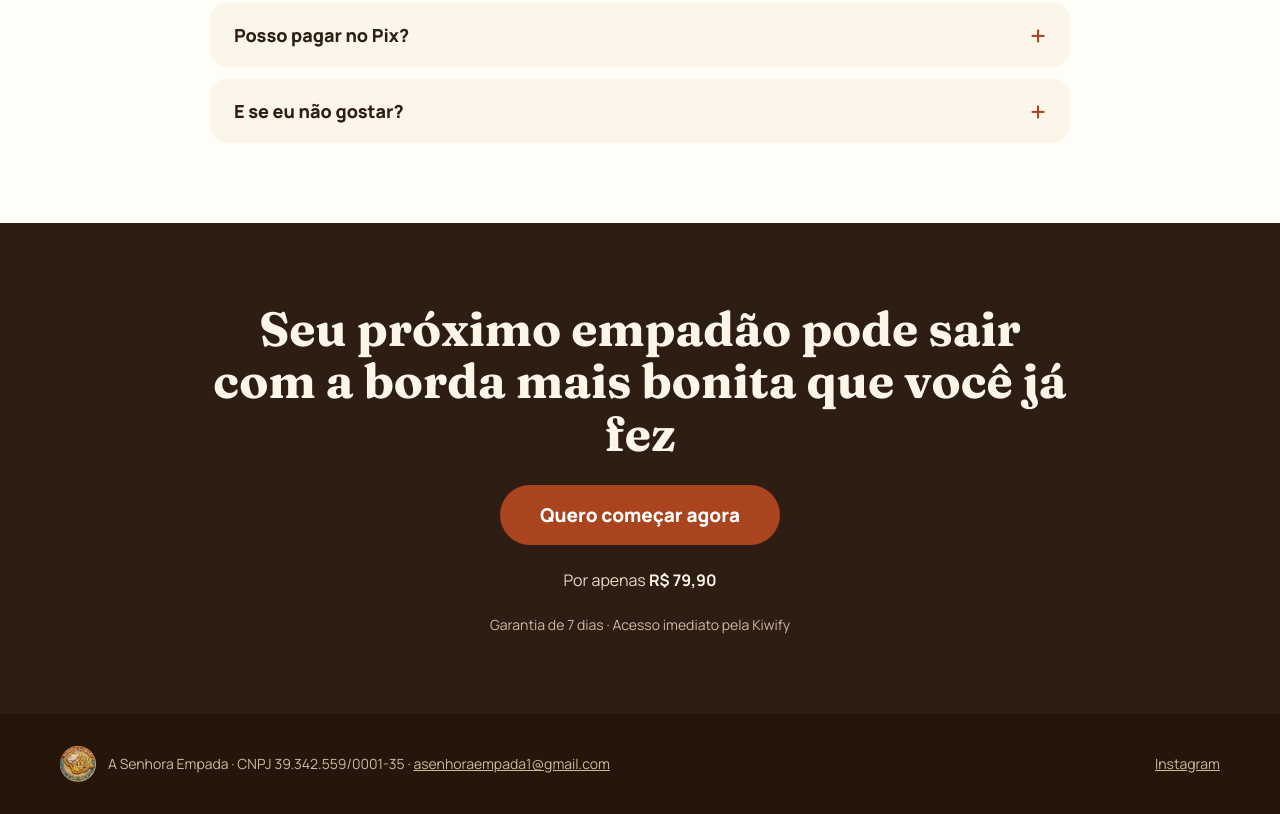
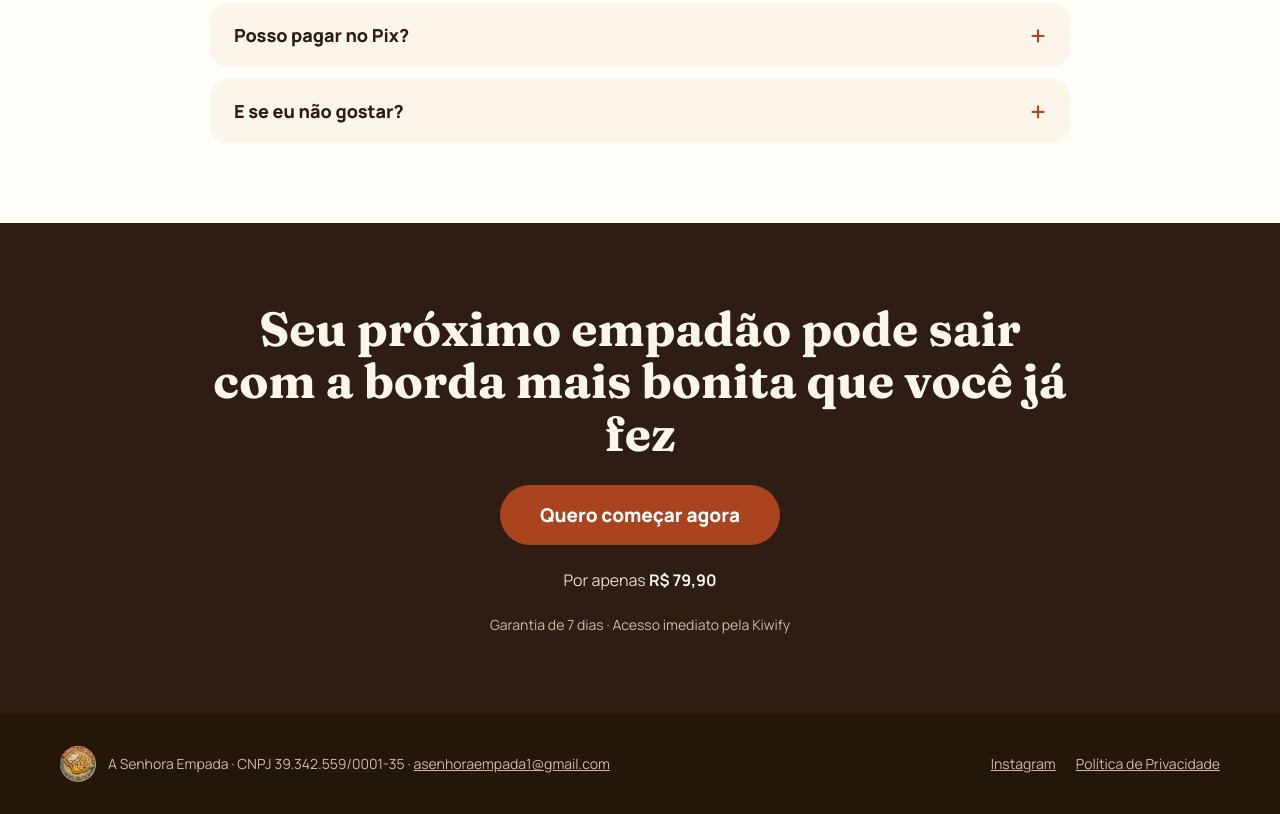
Before and after one commit to asenhoraempada1-prog/empadao-goiano, a plain HTML site: page index.html in a window 1280 px wide. Shown: the part 5608-6422 px from the top of the page. Drawn offline with Linux system fonts and the light colour scheme.

Commit message:
Coloca o link da politica de privacidade no rodape

```diff
--- a/index.html
+++ b/index.html
@@ -308,6 +308,7 @@ Garantia de 7 dias
 </div>
 <div style="display: flex; gap: 20px; flex-wrap: wrap">
 <a href="https://www.instagram.com/asenhoraempadagoianaa" target="_blank" rel="noopener" style="color: #CDB9A2">Instagram</a>
+<a href="privacidade.html" style="color: #CDB9A2">Política de Privacidade</a>
 </div>
 </div>
 </footer>
```
